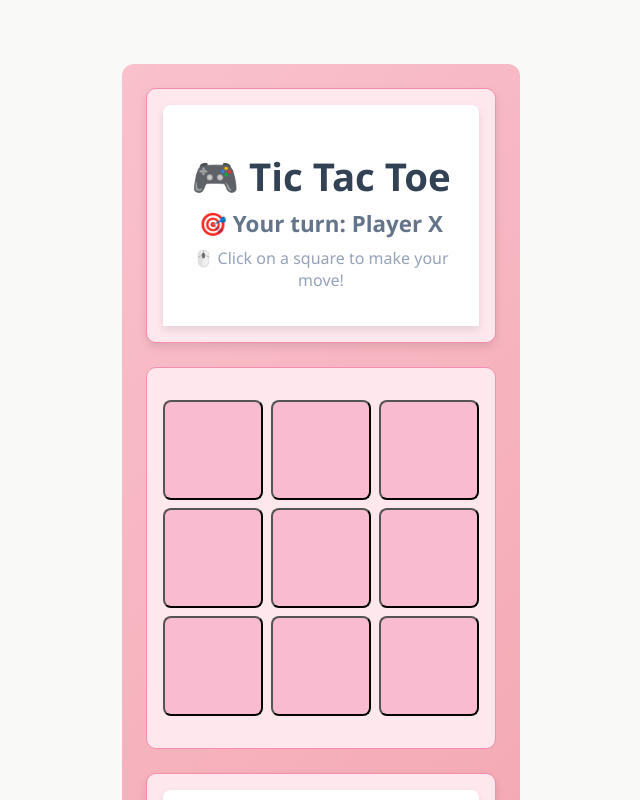
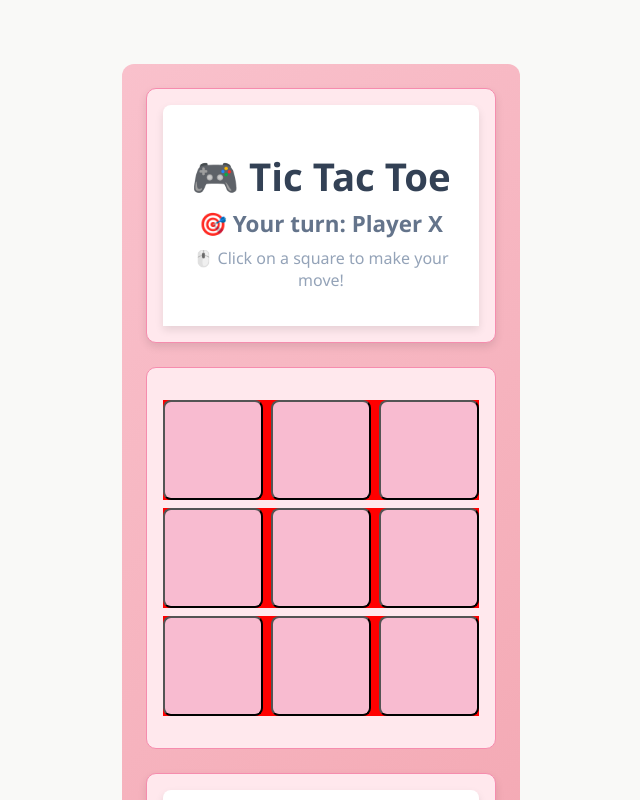
Before and after one commit to carolinmimmie/tic-tac-toe, a React (Vite) app: page / in a window 1280 px wide. Shown: the top 800 px of the page, without its empty margins (319-959 px from the left). Built offline with nearby package versions, Linux system fonts and the light colour scheme.

Commit message:
align items

```diff
--- a/src/styles/_board.scss
+++ b/src/styles/_board.scss
@@ -1,6 +1,7 @@
 main {
   display: flex;
   flex-direction: column;
+  justify-content: center;
   gap: 0.5rem;
   width: 100%;
   max-width: 320px;
@@ -10,8 +11,10 @@ main {
 
   div {
     display: flex;
+    justify-content: center;
     gap: 0.5rem;
     width: 100%;
     box-sizing: border-box;
+    background-color: red;
   }
 }
```
